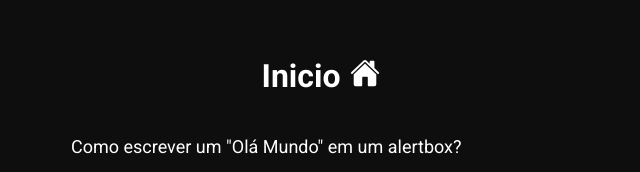
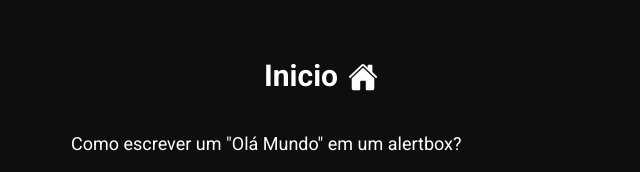
Before and after one commit to Luizh3nr1que/quiz-2.0, a plain HTML site: page quizJs/index.html in a window 1280 px wide. Shown: the part 203-375 px from the top of the page, 319-959 px from the left. Drawn offline with nearby package versions, Linux system fonts and the light colour scheme.

Commit message:
Signed-off-by: luizh3nrique <luizh3nrique00@gmail.com>

```diff
--- a/quizCss/style.css
+++ b/quizCss/style.css
@@ -18,12 +18,16 @@ body {
     background-color: rgb(14, 14, 14);
 }
 
-h1 {
+a {
+    text-decoration: none;
     color: #FFF;
     margin: 20px 0;
     font-weight: bold;
     display: flex;
     gap: 10px;
+    align-items: center;
+    font-size: 30px;
+    display: flex;
     align-items: center;
 }
 
--- a/quizHtml/style.css
+++ b/quizHtml/style.css
@@ -18,12 +18,16 @@ body {
     background-color: rgb(14, 14, 14);
 }
 
-h1 {
+a {
+    text-decoration: none;
     color: #FFF;
     margin: 20px 0;
     font-weight: bold;
     display: flex;
     gap: 10px;
+    align-items: center;
+    font-size: 30px;
+    display: flex;
     align-items: center;
 }
 
--- a/quizJs/index.html
+++ b/quizJs/index.html
@@ -32,7 +32,7 @@
         <div class="progress--bar"></div>
     </div>
 
-    <h1>Inicio <a class="iconHome" href="../index.html"><ion-icon name="home"></ion-icon></a></h1>
+    <a href="../index.html">Inicio<ion-icon class="iconHome" name="home"></ion-icon></a>
 
     <div class="questionArea">
         <div class="question">...</div>
--- a/quizJs/style.css
+++ b/quizJs/style.css
@@ -18,12 +18,17 @@ body {
     background-color: rgb(14, 14, 14);
 }
 
-h1 {
+
+a {
+    text-decoration: none;
     color: #FFF;
     margin: 20px 0;
     font-weight: bold;
     display: flex;
     gap: 10px;
+    align-items: center;
+    font-size: 30px;
+    display: flex;
     align-items: center;
 }
 
```
Also changed, not shown: quizCss/index.html (+1 -1 lines), quizHtml/index.html (+1 -1 lines).
